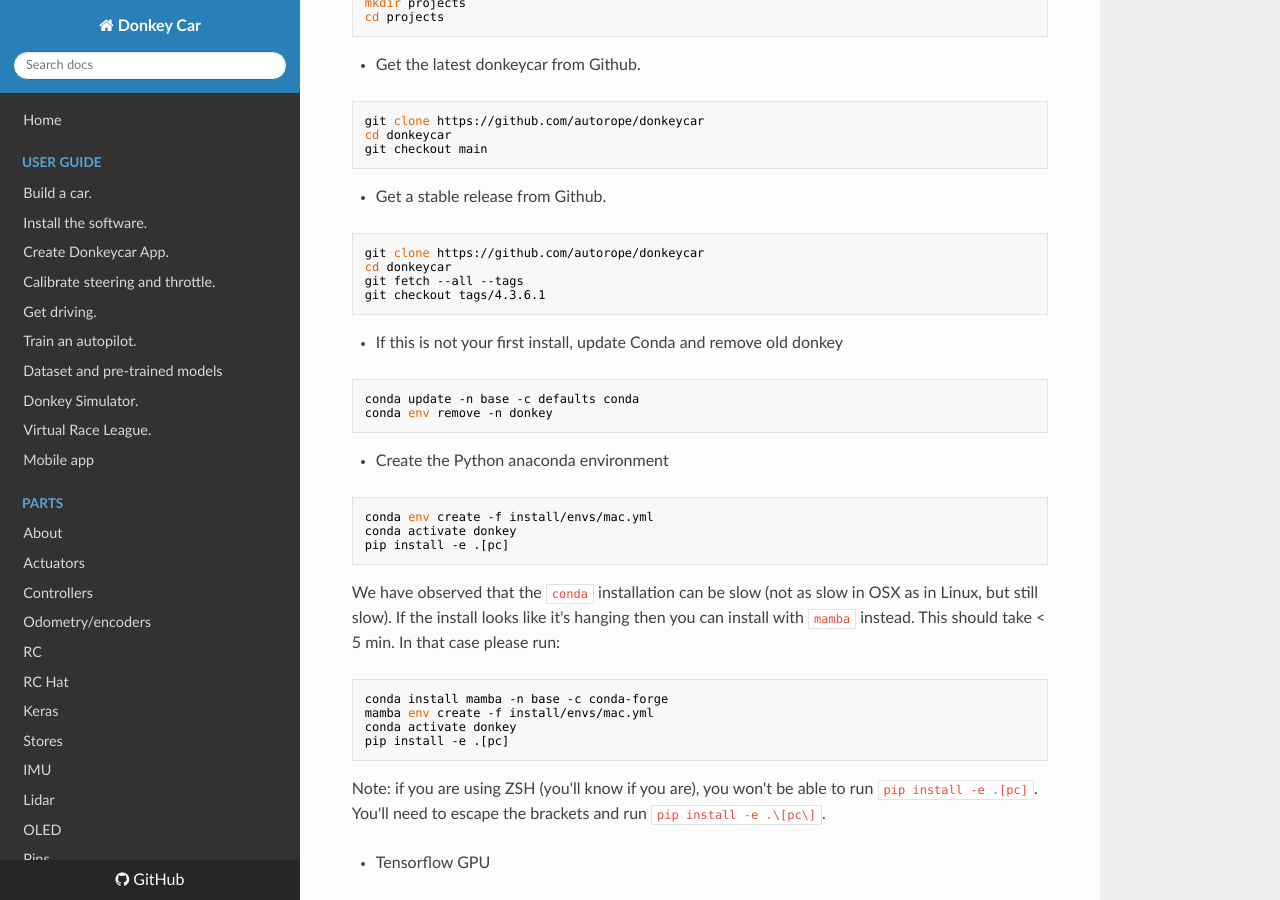
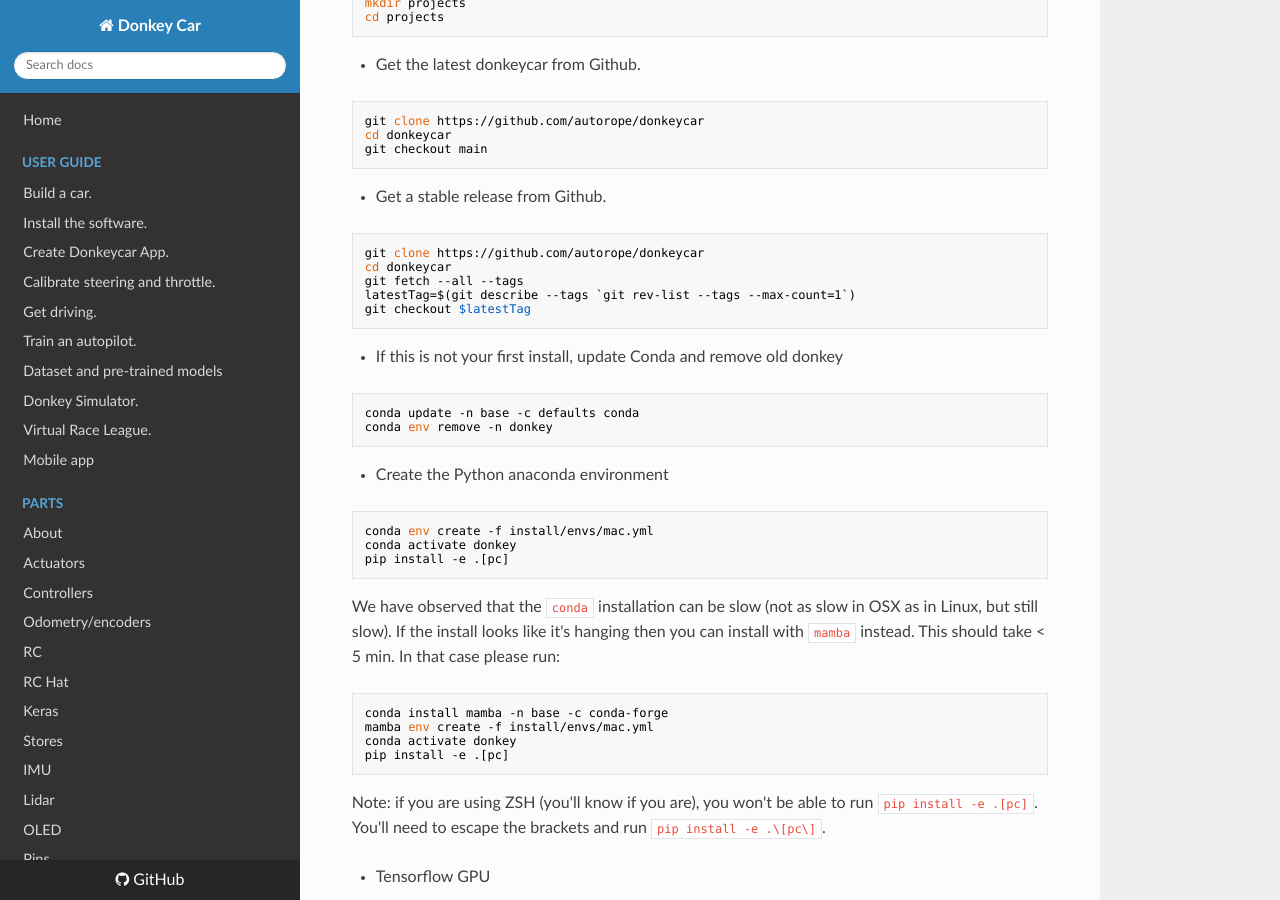
Before and after one commit to autorope/donkeydocs, an MkDocs documentation site: the page built from docs/guide/host_pc/setup_mac.md, in a window 1280 px wide and 900 px high, scrolled down 366 px. Built offline with MkDocs 1.6.1, drawn with Linux system fonts in a browser that asks for light colours; nearby versions of some CDN libraries.

Commit message:
Use dynamic latest tag

````diff
--- a/docs/guide/host_pc/setup_mac.md
+++ b/docs/guide/host_pc/setup_mac.md
@@ -29,7 +29,8 @@ git checkout main
 git clone https://github.com/autorope/donkeycar
 cd donkeycar
 git fetch --all --tags
-git checkout tags/4.3.6.1
+latestTag=$(git describe --tags `git rev-list --tags --max-count=1`)
+git checkout $latestTag
 ```
 
 * If this is not your first install, update Conda and remove old donkey
````
